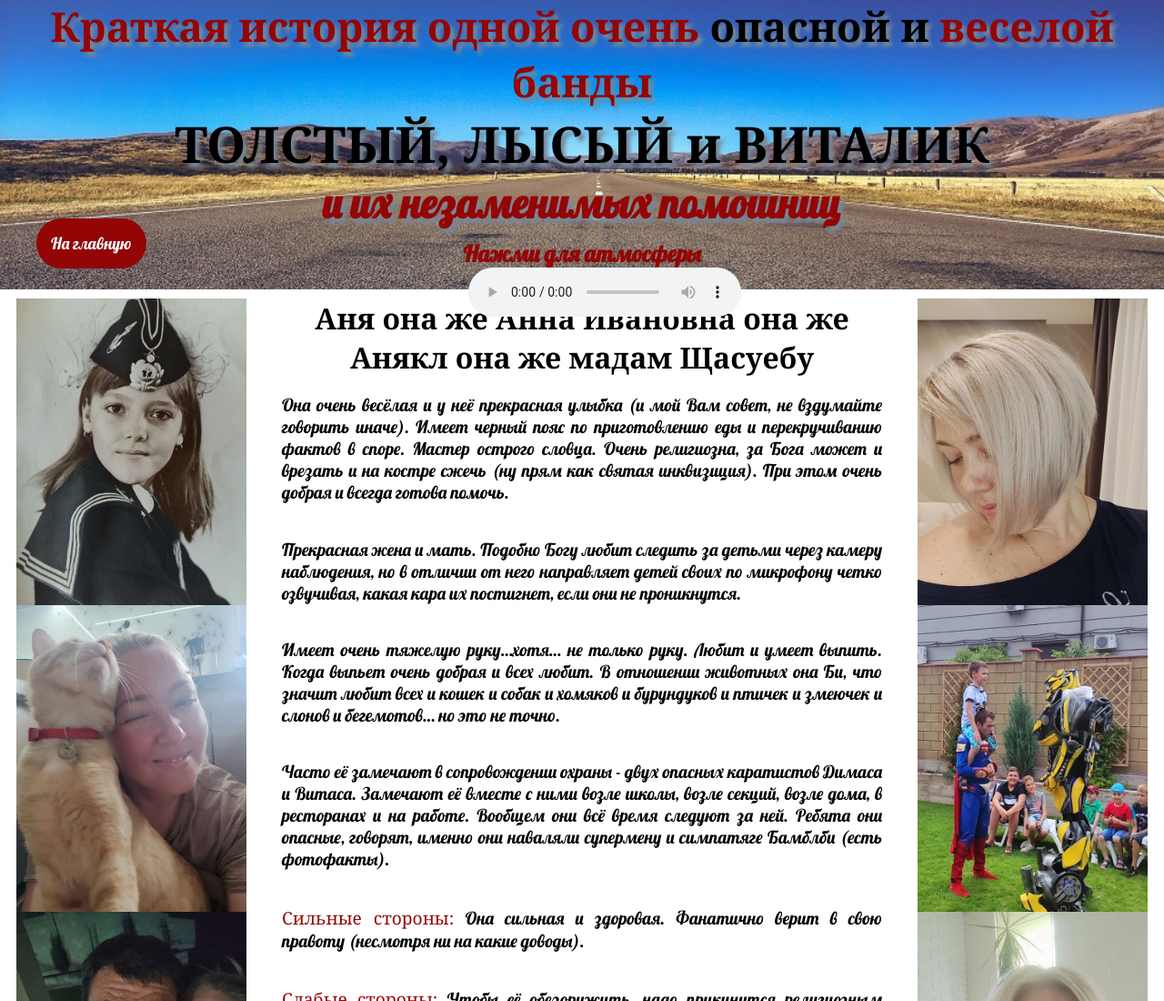
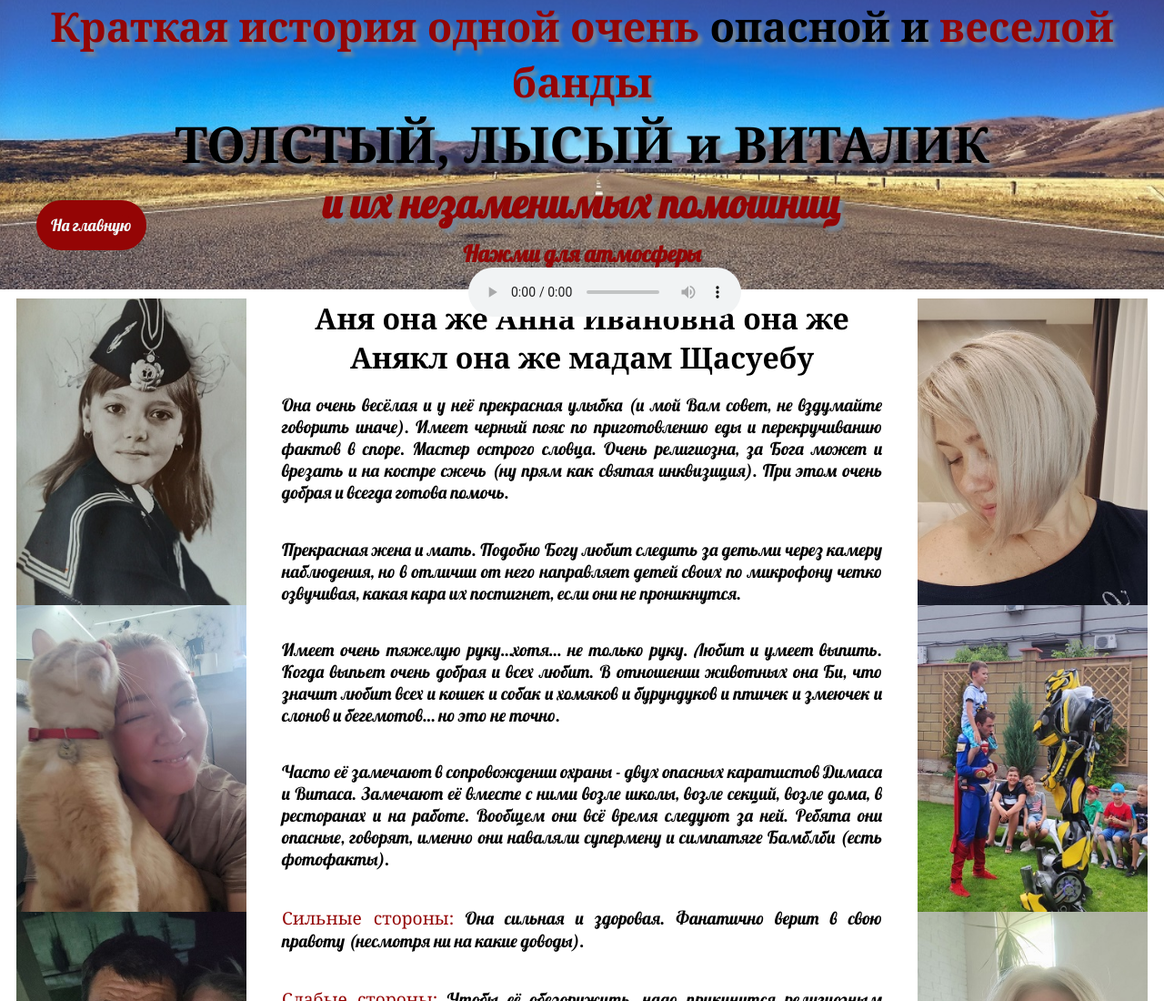
Before and after one commit to Exsofist/bandit, a plain HTML site: page Anna.html in a window 1280 px wide. Shown: the top 1100 px of the page at 91% size. Drawn offline with Linux system fonts and the light colour scheme; a web font is replaced by a local one.

Commit message:
Add files via upload

```diff
--- a/band.css
+++ b/band.css
@@ -145,7 +145,7 @@ header p {
       margin-left: 1em;}
    #linkh a {display: block;
       position:absolute;
-      top: 240px;
+      top: 220px;
       left: 40px;
       text-decoration: none;
       border-style: solid;
```
